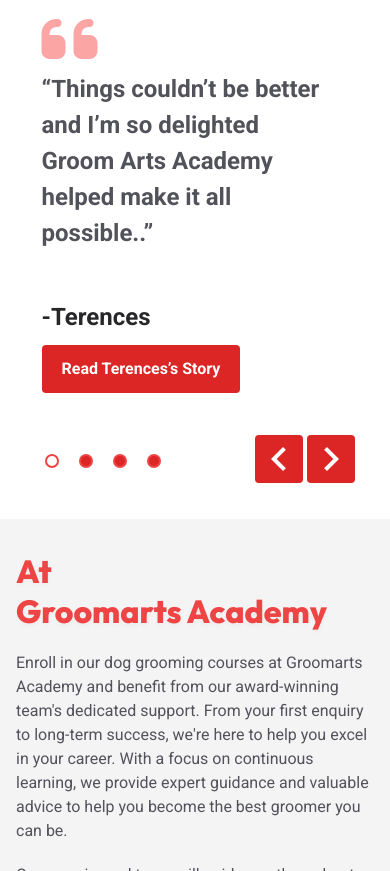
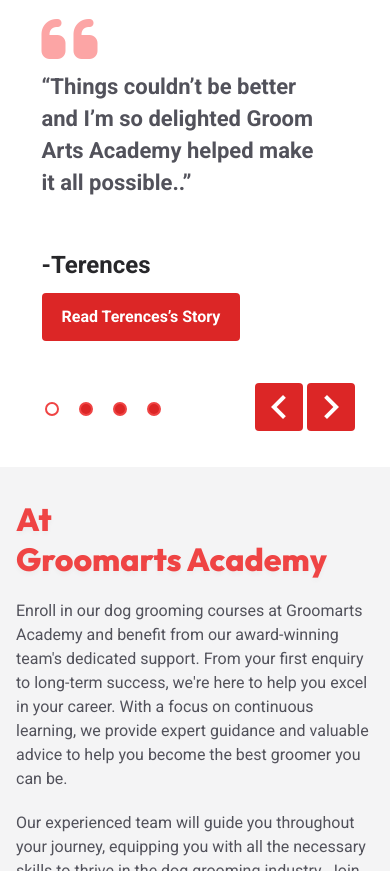
Before and after one commit to aminulhasan142/ipet2, a plain HTML site: page index.html in a window 390 px wide. Shown: the part 4431-5302 px from the top of the page. Drawn offline with nearby package versions, Linux system fonts and the light colour scheme; some icons are missing.

Commit message:
fourth commit

```diff
--- a/SCSS/_success.scss
+++ b/SCSS/_success.scss
@@ -192,6 +192,8 @@
         color: $textSecondaryColor;
         @media only screen and (max-width: 767px) {
           width: 290px;
+          font-size: 22px;
+          line-height: 32px;
         }
       }
     }
```
Also changed, not shown: css/custom.min.css.
